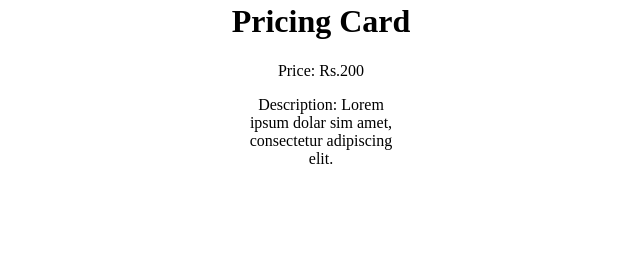
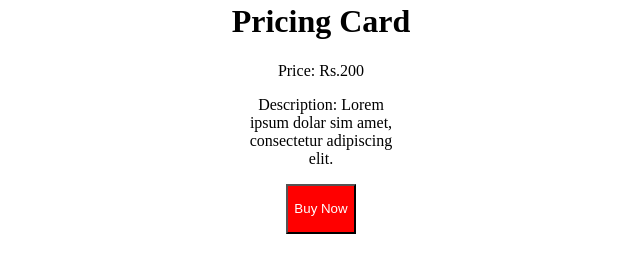
Before and after one commit to acciojob/pricing-card-sandeepsinghh143, a website: page main.html in a window 1280 px wide. Shown: the part 255-528 px from the top of the page, without its empty margins (319-959 px from the left). Drawn offline with Linux system fonts and the light colour scheme.

Commit message:
created a submission

```diff
--- a/main.html
+++ b/main.html
@@ -15,6 +15,7 @@
 	<h1>Pricing Card</h1>
 	<p>Price: Rs.200</p>
 	<p>Description: Lorem<br> ipsum dolar sim amet,<br> consectetur adipiscing<br> elit.</p>
+	<button>Buy Now</button>
 </div>
 </body>
 
--- a/styles.css
+++ b/styles.css
@@ -1 +1,8 @@
 /*  your css code here. If applicable */
+button{
+	radius:10;
+	height:50px;
+	background-color:red;
+	color:white;
+	size: 50px;
+}
```
